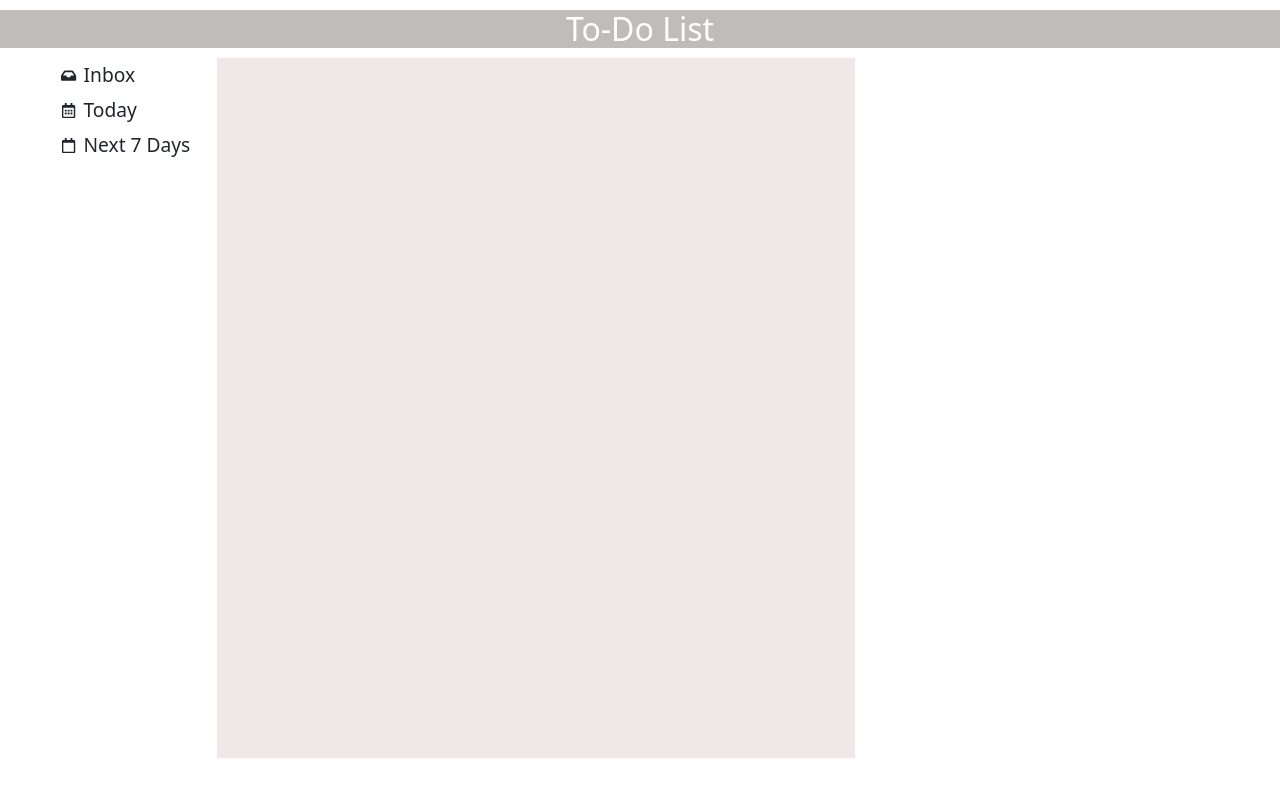
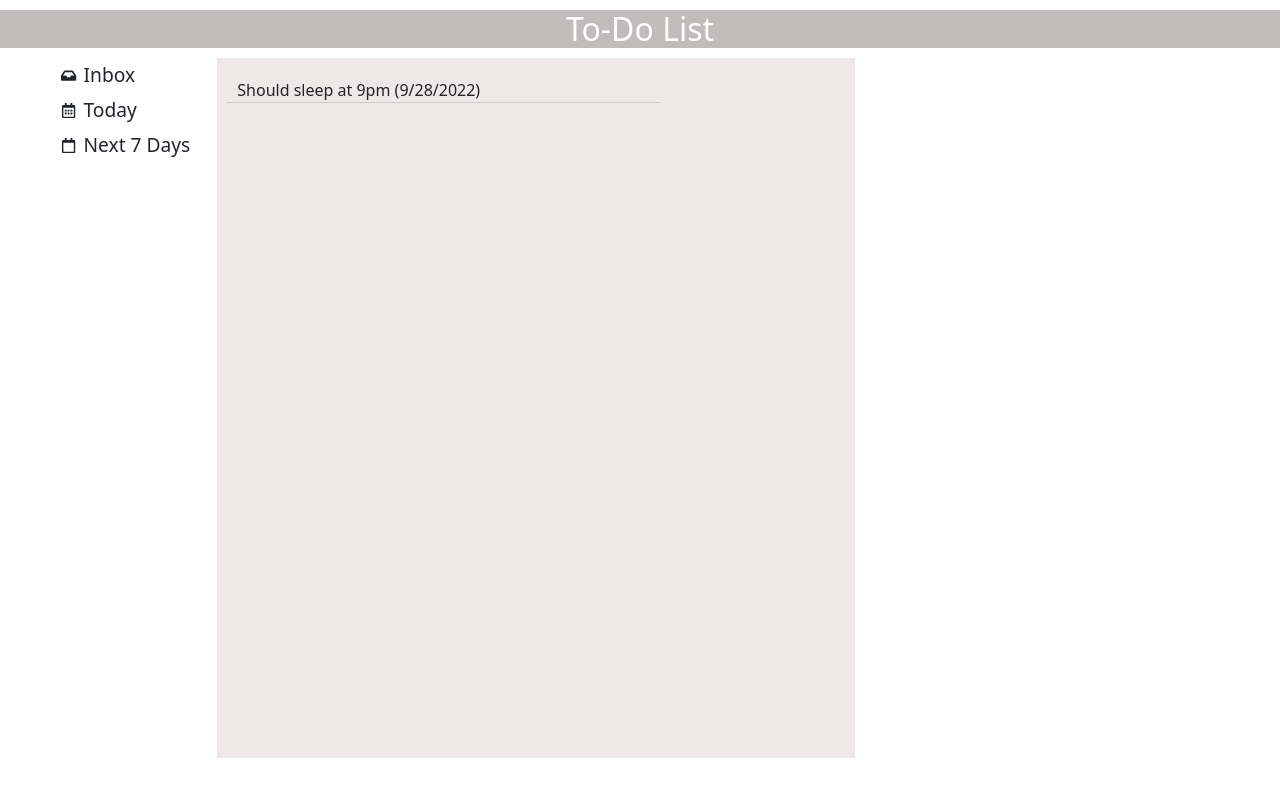
Before and after one commit to jayapatel1623/Todo-List-2.0---Working-with-Forms-User-inputs-Adding-Two-Way-Binding-Child----ufftu6juxylj, a React app: page / in a window 1280 px wide. Both pictures are taken after a click on the item "Today". Shown: the top 796 px of the page. Built offline with nearby package versions, Linux system fonts and the light colour scheme.

Commit message:
Update Today.js

```diff
--- a/src/components/Today.js
+++ b/src/components/Today.js
@@ -2,7 +2,7 @@ import React from "react";
 import ListRender from "./ListRender";
 
 const Today = (props) => {
-  const date = new Date("3/19/2023");
+  const date = new Date("9/28/2022");
 
   const today=props.list.filter((itm)=>{return (itm.date===date.toLocaleDateString("en-US"))});
 
```
